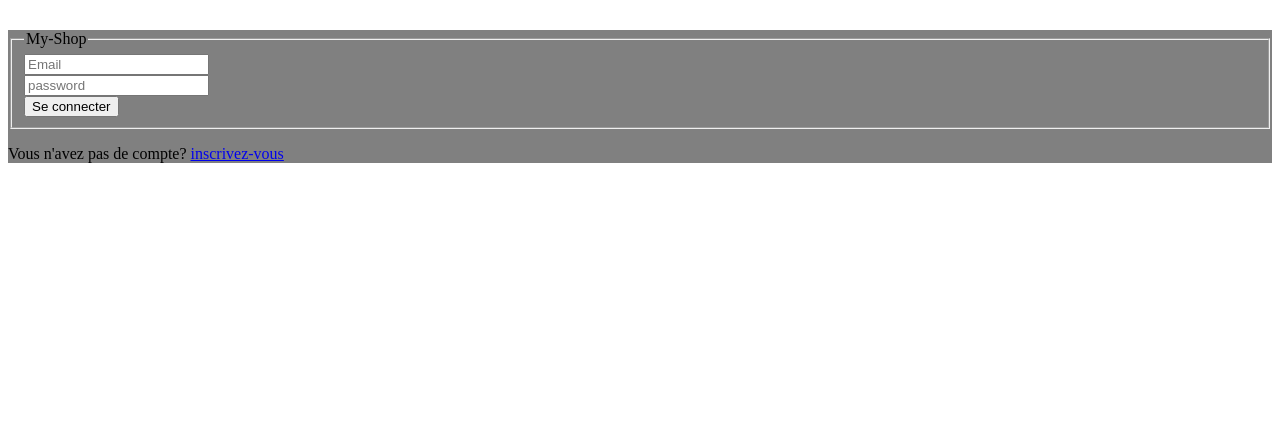
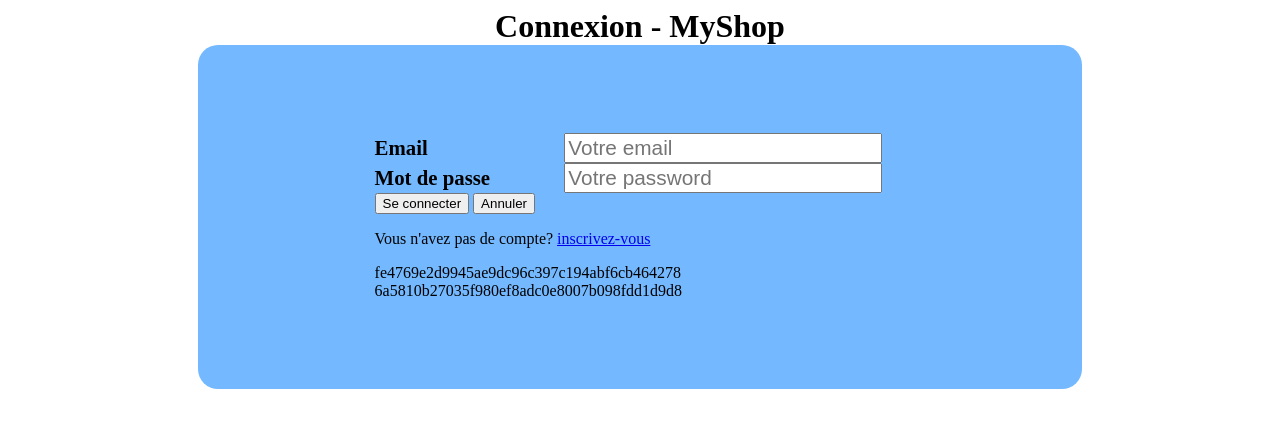
Before and after one commit to Hindra98/myShop, a PHP site: page /login.php in a window 1280 px wide. Shown: the top 428 px of the page. Run offline with PHP 8.4, Linux system fonts and the light colour scheme.

Commit message:
Page de connexion terminée

```diff
--- a/css/style.css
+++ b/css/style.css
@@ -4,3 +4,36 @@
   margin-right: auto !important;
   margin-top: 30px;
 }
+
+div h1,
+form {
+  margin: auto;
+}
+div {
+  width: 70%;
+  margin: auto;
+}
+div h1 {
+  text-align: center;
+}
+form {
+  padding: 10%;
+  padding-left: 20%;
+  background: #74b9ff;
+  border-radius: 20px 20px;
+}
+.lab {
+  display: inline-block;
+  width: 30%;
+  font-size: 130%;
+  font-weight: bold;
+}
+.genre {
+  font-size: 130px;
+}
+.inp,
+select {
+  display: inline-block;
+  width: 50%;
+  font-size: 130%;
+}
--- a/deconnexion.php
+++ b/deconnexion.php
@@ -4,4 +4,3 @@
 session_destroy();
 header("Location: connexion.php");
 exit();
-?>
--- a/login.php
+++ b/login.php
@@ -10,25 +10,40 @@
 
 <!DOCTYPE html>
 <html>
+
 <head>
-  <meta charset="UTF-8">
-  <meta http-equiv="X-UA-Compatible" content="IE=edge" />
-  <meta name="viewport" content="width=device-width, initial-scale=1.0">
-  <link rel="stylesheet" href="css/style.css">
-  <title>Shop</title>
+  <meta charset="UTF-8" />
+  <title>Connexion - MyShop</title>
+  <link rel="stylesheet" type="text/css" href="style.css" />
+  <link rel="icon" href="img/kaneki.jpeg" type="image/jpeg" />
 </head>
+
 <body>
-  <div class="container">
-    <form action="function.php" method="POST" name="connexion">
-      <fieldset>
-        <legend>My-Shop</legend>
-        <input type="email" name="email" class="email" placeholder="Email" required/><br/>
-        <input type="password" name="pass" class="password" placeholder="password" required/><br/>
-        <input type="submit" value="Se connecter"/>
-      </fieldset>
+  <div class="form">
+    <h1>Connexion - MyShop</h1>
+    <form method="POST" action="function.php">
+      <label class="lab" for="email">Email</label>
+      <input type="email" id="email" name="email" class="inp" placeholder="Votre email" />
+      <br />
+      <label class="lab" for="password">Mot de passe</label>
+      <input type="password" id="password" name="pass" class="inp" placeholder="Votre password" />
+      <br />
+      <button type="submit">Se connecter</button>
+      <button type="reset">Annuler</button>
       <p>Vous n'avez pas de compte? <a href="register.php">inscrivez-vous</a></p>
+      <?php
+        if (isset($_GET['err'])) {
+        ?>
+        <p class="error"><?= $_GET['err']; ?></p>
+        <?php
+        }
+        echo sha1("vadiny");
+      echo "<br/>";
+        echo sha1("franck");
+      ?>
+      <input type="hidden" name="form" value="connexion" />
     </form>
   </div>
+</body>
 
-</body>
 </html>
```
Also changed, not shown: config.php (added, +12 -0 lines), function.php (+63 -5 lines), index.php (+11 -6 lines), register.php (+68 -0 lines), img/brochure.jpg (added), img/kaneki.jpeg (added), img/yo.jpg (added).
